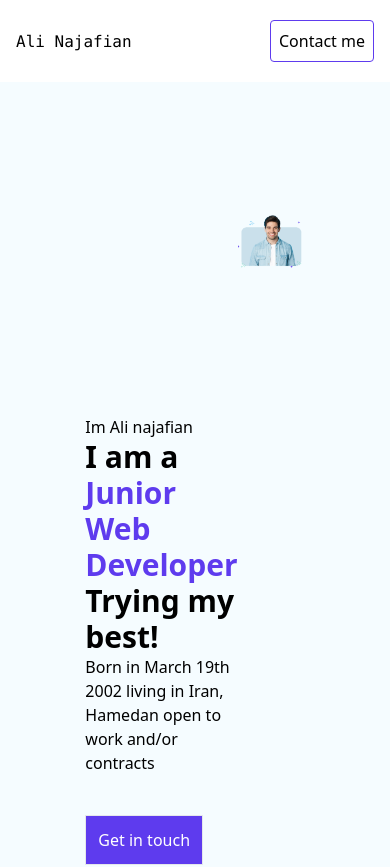
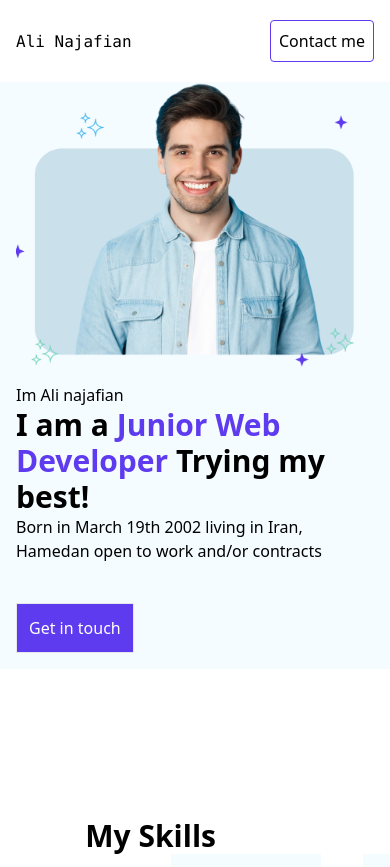
Before and after one commit to goofySunny/Portfolio, an Angular app: page /home in a window 390 px wide. Shown: the top 867 px of the page. Built offline with nearby package versions, Linux system fonts and the light colour scheme.

Commit message:
Hero section Responsive

```diff
--- a/src/app/pages/landing-page/landing-page.component.html
+++ b/src/app/pages/landing-page/landing-page.component.html
@@ -1,4 +1,5 @@
 <!-- Navbar -->
+ <!-- Responsive Done -->
 <div class="bg-[#FFFFFF] flex justify-between w-screen px-4 md:px-32 py-5 shadow items-baseline">
     <div>
         <span class="font-mono">Ali Najafian</span>
@@ -19,8 +20,9 @@
 
 
 <!-- Hero section -->
-<div class="bg-[#F5FCFF] py-[133px] px-[85.33px] flex justify-between items-start">
-    <div class="h-max my-[200px]">
+<!-- Responsive Done -->
+<div class="bg-[#F5FCFF] px-4 md:py-[133px] md:px-[85.33px] flex flex-col-reverse md:justify-between md:items-start">
+    <div class="h-max my-4 md:my-[200px]">
         <span>Im Ali najafian</span>
         <h1 class="font-bold text-3xl">
             I am a <span class="text-[#5E3BEE]">Junior Web Developer</span> Trying my best!
```
